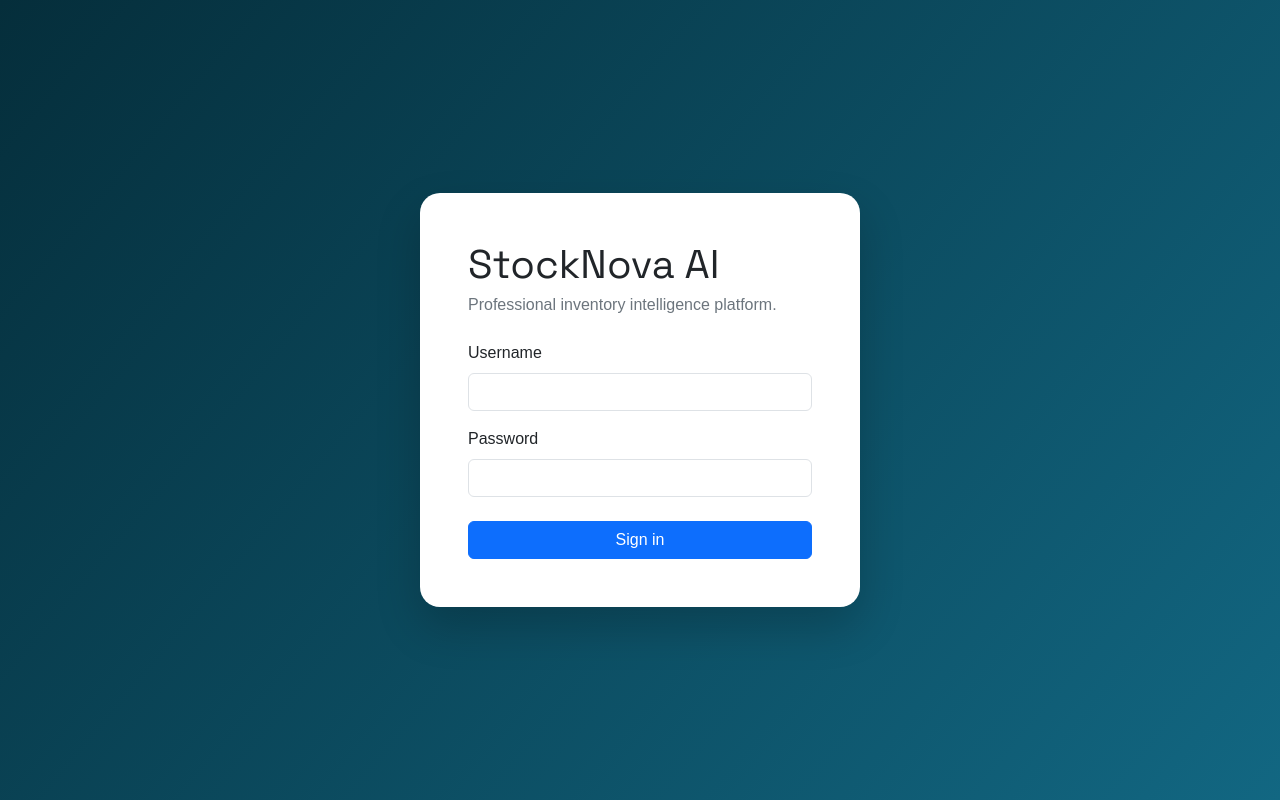
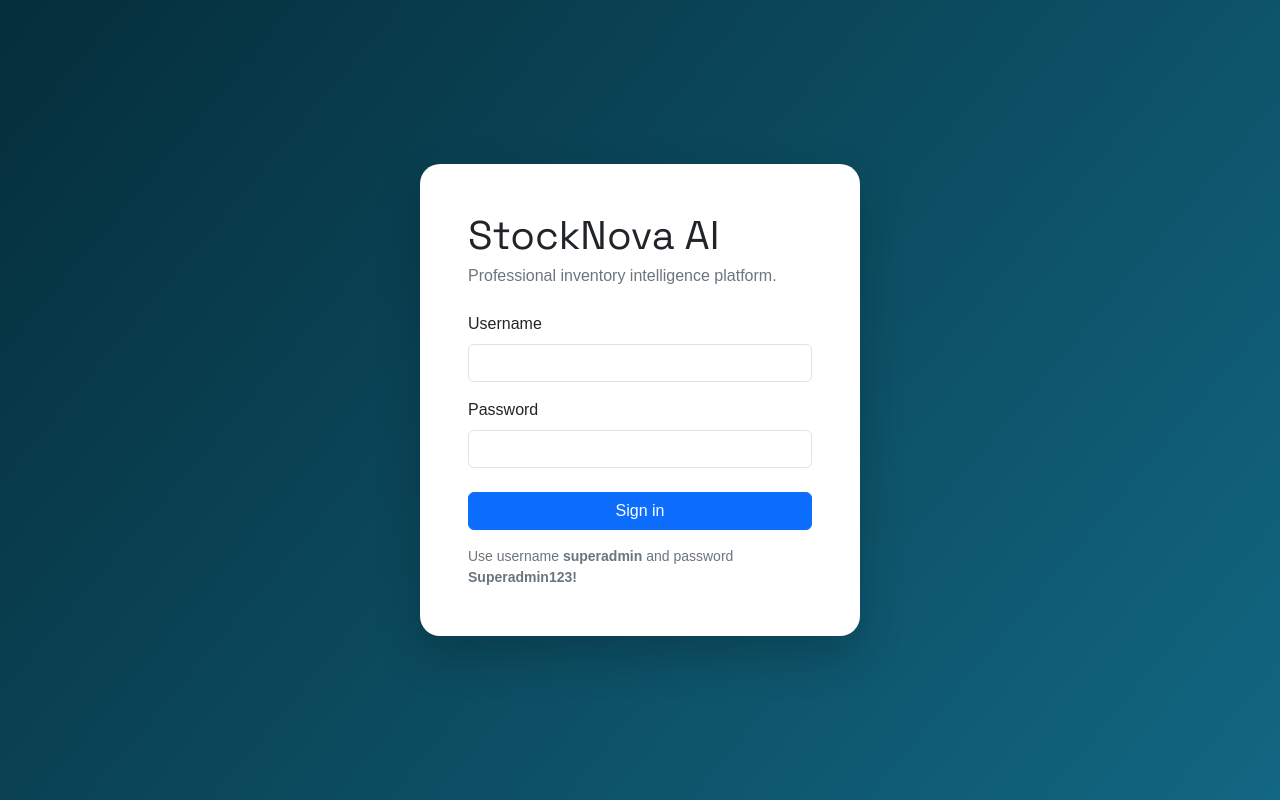
Before and after one commit to WE2722/StockNova, a Django app: page /accounts/login/ in a window 1280 px wide. Run offline with Django 5.2, Linux system fonts and the light colour scheme; parts of the project's set-up code (start-up, migrations or seed data) failed here and were passed over.

Commit message:
fix: resolve auth flow for login feedback and logout post action

```diff
--- a/templates/accounts/login.html
+++ b/templates/accounts/login.html
@@ -15,18 +15,33 @@
 <div class="auth-card p-4 p-md-5">
     <h1 class="mb-1">StockNova AI</h1>
     <p class="text-secondary mb-4">Professional inventory intelligence platform.</p>
+
+    {% if form.non_field_errors %}
+    <div class="alert alert-danger" role="alert">
+        {{ form.non_field_errors|striptags }}
+    </div>
+    {% endif %}
+
     <form method="post" novalidate>
         {% csrf_token %}
         <div class="mb-3">
             <label class="form-label">Username</label>
             {{ form.username }}
+            {% if form.username.errors %}
+            <div class="text-danger small mt-1">{{ form.username.errors|striptags }}</div>
+            {% endif %}
         </div>
         <div class="mb-4">
             <label class="form-label">Password</label>
             {{ form.password }}
+            {% if form.password.errors %}
+            <div class="text-danger small mt-1">{{ form.password.errors|striptags }}</div>
+            {% endif %}
         </div>
         <button class="btn btn-primary w-100">Sign in</button>
     </form>
+
+    <p class="small text-secondary mt-3 mb-0">Use username <strong>superadmin</strong> and password <strong>Superadmin123!</strong></p>
 </div>
 </body>
 </html>
--- a/templates/base/base.html
+++ b/templates/base/base.html
@@ -26,7 +26,10 @@
         </nav>
         <div class="mt-auto pt-4">
             <button class="btn btn-outline-light w-100 mb-2" @click="dark = !dark">Toggle theme</button>
-            <a href="{% url 'accounts:logout' %}" class="btn btn-danger w-100">Logout</a>
+            <form method="post" action="{% url 'accounts:logout' %}">
+                {% csrf_token %}
+                <button type="submit" class="btn btn-danger w-100">Logout</button>
+            </form>
         </div>
     </aside>
     {% endif %}
```
Also changed, not shown: apps/inventory/management/commands/seed_data.py (+13 -9 lines).
